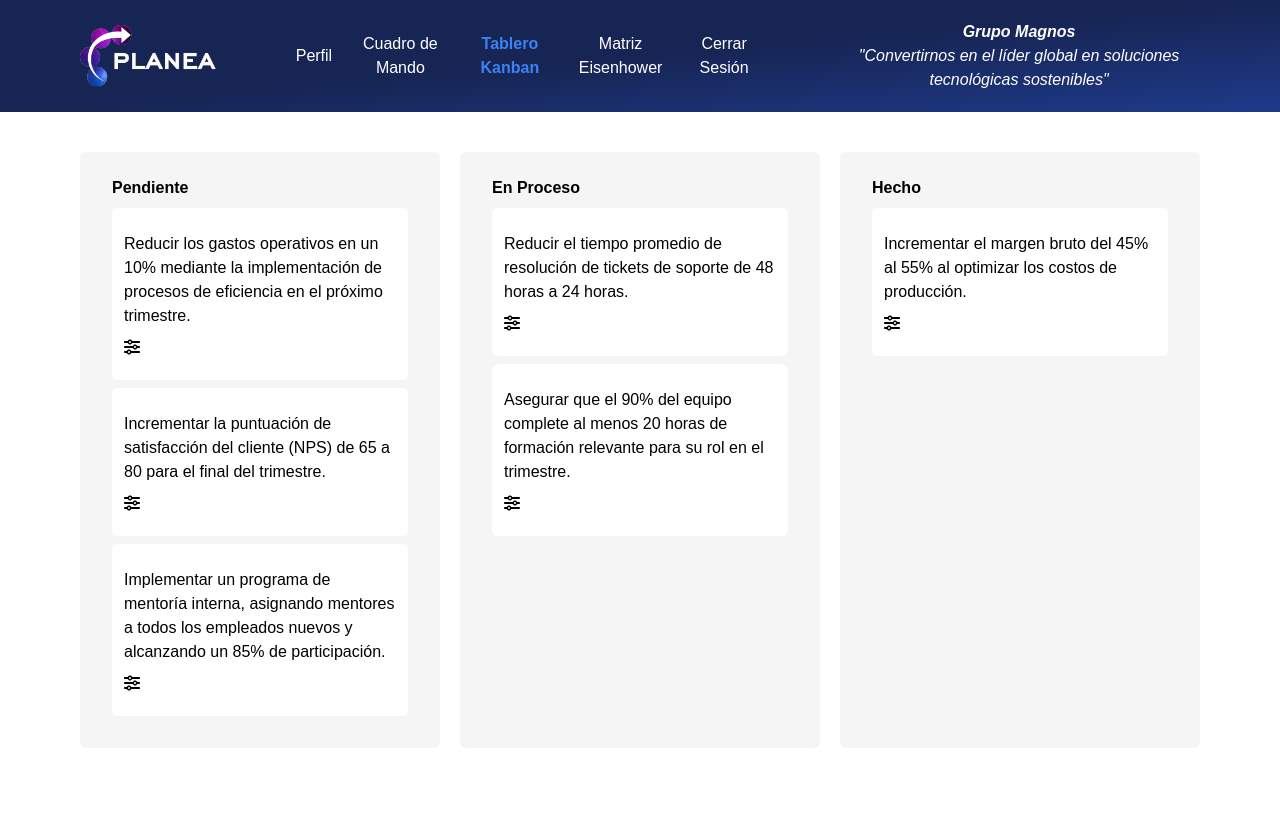
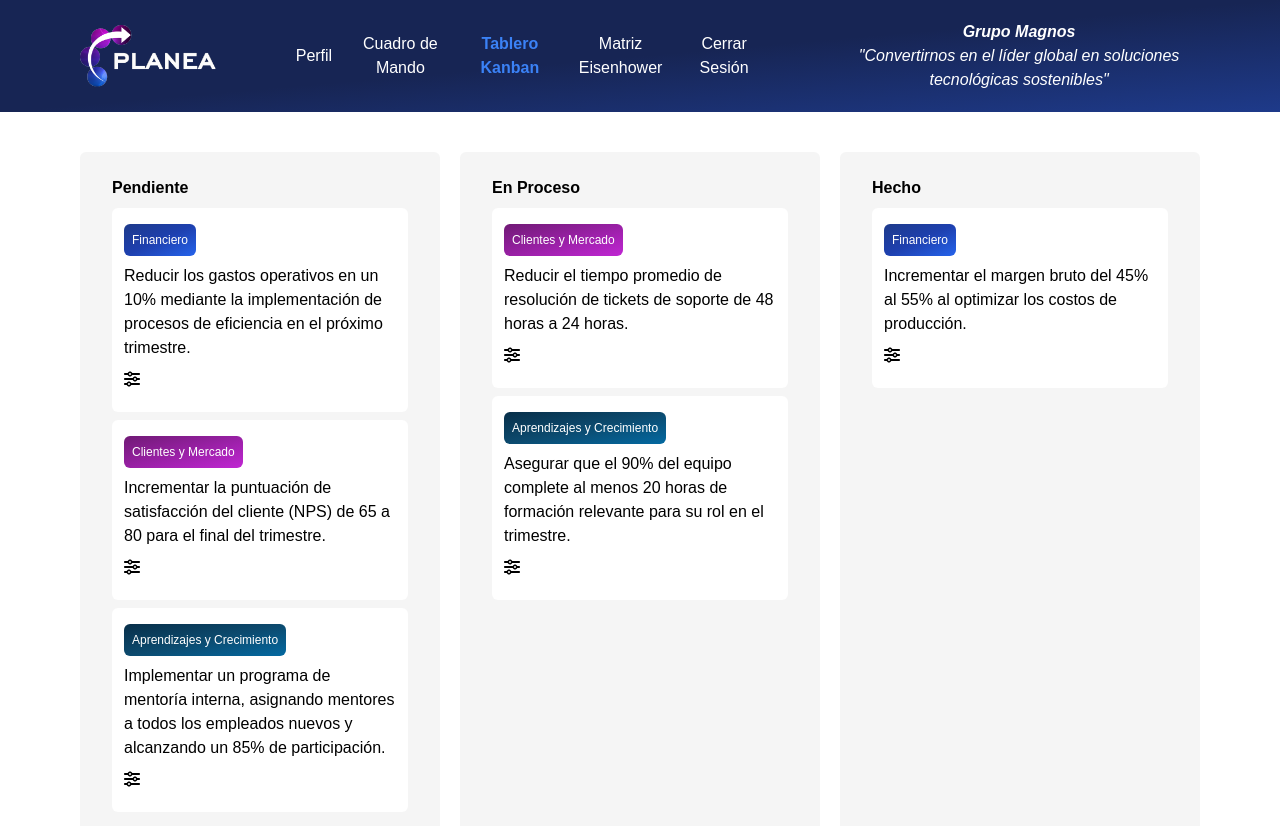
Before and after one commit to broldano03/planea-in, a React (Vite) app: page /tablero-kanban in a window 1280 px wide. Shown: the top 826 px of the page. Before the commit the page ends 800 px from the top, so only its background shows below. Built offline with nearby package versions, Linux system fonts and the light colour scheme.

Commit message:
label kanban

```diff
--- a/src/components/cmi-okr/cmi-okr/LabelCmi.jsx
+++ b/src/components/cmi-okr/cmi-okr/LabelCmi.jsx
@@ -1,15 +1,26 @@
-import { useItems } from "../../../context/ItemsContext"
+import { useItems } from "../../../context/ItemsContext";
 
-const LabelCmi = () => {
+const LabelCmi = ({ keyResultId }) => {
+    const {aspectsCmi} = useItems()
 
-    const aspectsCmi = useItems()
+    // Buscar el aspecto correspondiente al keyResultId
+    const aspectCmi = aspectsCmi.find((aspect) =>
+        aspect.objectives.some((objective) =>
+            objective.keyResults.some((kr) => kr.id === keyResultId)
+        )
+    )
+
+    // Si no se encontró, retornar null
+    if (!aspectCmi) {
+        return null
+    }
 
     return (
         <div className={`inline-flex items-center justify-center self-start
-        rounded-md ${aspectsCmi.color} p-2 text-white text-xs`}>
-            <span>{aspectsCmi.cod}</span>
+        rounded-md ${aspectCmi.color} p-2 text-white text-xs`}>
+            <span>{aspectCmi.title}</span>
         </div>
     )
 }
 
-export default LabelCmi
+export default LabelCmi;
--- a/src/components/kanban/Kanban.jsx
+++ b/src/components/kanban/Kanban.jsx
@@ -35,10 +35,10 @@ const Kanban = () => {
     const doneItems = keyResults.filter((item) => item.statusKanban === "Hecho")
 
     return (
-        <div className="flex px-20 space-x-5">
+        <div className="flex px-20 space-x-5 ">
 
             <div
-                className="bg-neutral-100 px-8 py-6 rounded-md flex-1"
+                className="border-red-600 border-4 bg-neutral-100 px-8 py-6 rounded-md flex-1"
                 onDrop={() => handleDrop("Pendiente")}
                 onDragOver={allowDrop}
             >
@@ -54,6 +54,7 @@ const Kanban = () => {
                             className="px-3 pt-4 pb-5 bg-white rounded-md mb-2 cursor-pointer
                             flex flex-col"
                         >
+                            <LabelCmi keyResultId={item.id} />
                             <div className="mt-2 mb-2 ">
                                 {item.description}
                             </div>
@@ -79,7 +80,7 @@ const Kanban = () => {
                             className="px-3 pt-4 pb-5 bg-white rounded-md mb-2 cursor-pointer
                             flex flex-col"
                         >
-
+                            <LabelCmi keyResultId={item.id} />
                             <div className="mt-2 mb-2">
                                 {item.description}
                             </div>
@@ -105,7 +106,7 @@ const Kanban = () => {
                             className="px-3 pt-4 pb-5 bg-white rounded-md mb-2 cursor-pointer
                             flex flex-col"
                         >
-
+                            <LabelCmi keyResultId={item.id} />
                             <div className="mt-2 mb-2">
                                 {item.description}
                             </div>
```
